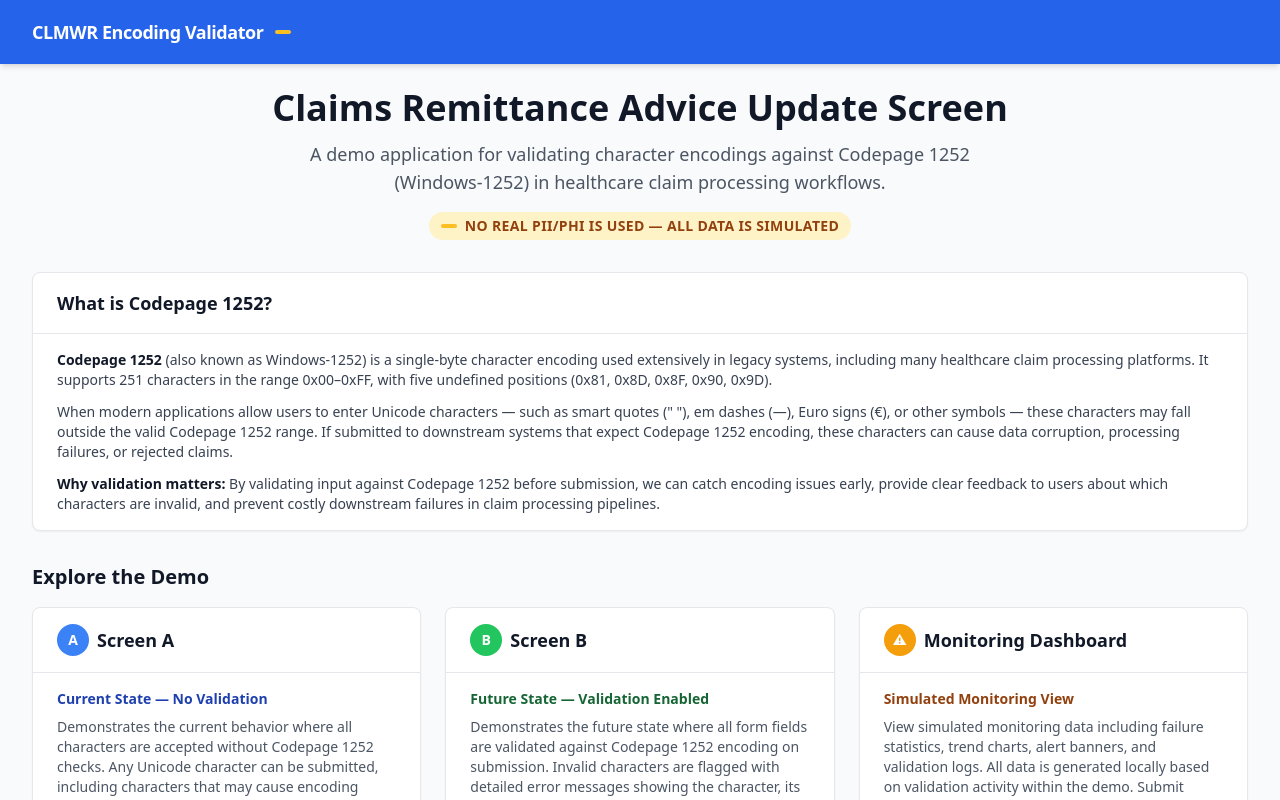
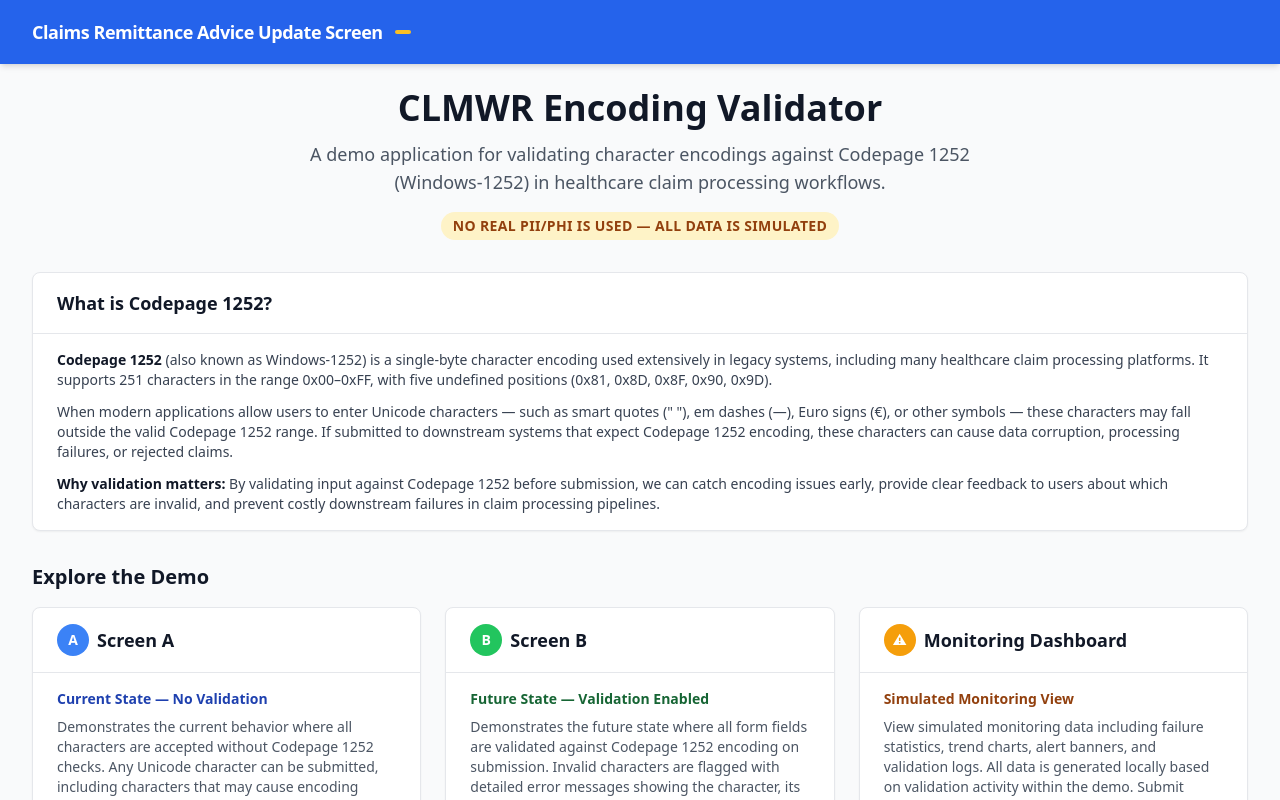
Before and after one commit to tcs-sdlc-ai-assist/clmwr-composition-batch-processing-ZeOzeGKiRCSg, a React (Vite) app: page / in a window 1280 px wide. Shown: the top 800 px of the page. Built offline with nearby package versions, Linux system fonts and the light colour scheme.

Commit message:
Intial Commit Auto Generated Code

```diff
--- a/src/components/layout/Header.jsx
+++ b/src/components/layout/Header.jsx
@@ -1,6 +1,7 @@
 import { NavLink } from "react-router-dom";
 
-const appTitle = import.meta.env.VITE_APP_TITLE || "CLMWR Encoding Validator";
+const appTitle =
+  import.meta.env.VITE_APP_TITLE || "Claims Remittance Advice Update Screen";
 
 /**
  * Global navigation header component.
--- a/src/pages/Home.jsx
+++ b/src/pages/Home.jsx
@@ -14,14 +14,16 @@
       {/* Hero Section */}
       <div className="text-center">
         <h1 className="text-3xl font-bold text-gray-900 sm:text-4xl">
-          Claims Remittance Advice Update Screen
+          CLMWR Encoding Validator
         </h1>
         <p className="mt-3 text-lg text-gray-600 max-w-2xl mx-auto">
           A demo application for validating character encodings against Codepage
           1252 (Windows-1252) in healthcare claim processing workflows.
         </p>
         <div className="mt-4 inline-flex items-center px-3 py-1 rounded-full text-sm font-bold bg-warning-100 text-warning-800 uppercase tracking-wide">
-          <span className="inline-flex items-center px-2 py-0.5 rounded text-xs font-bold bg-warning-400 text-warning-900 uppercase tracking-wide mr-2"></span>
+          {/* <span className="inline-flex items-center px-2 py-0.5 rounded text-xs font-bold bg-warning-400 text-warning-900 uppercase tracking-wide mr-2">
+            DEMO ONLY
+          </span> */}
           No real PII/PHI is used — all data is simulated
         </div>
       </div>
```
Also changed, not shown: 1 other file (tests, documents, lock files or other folders).
